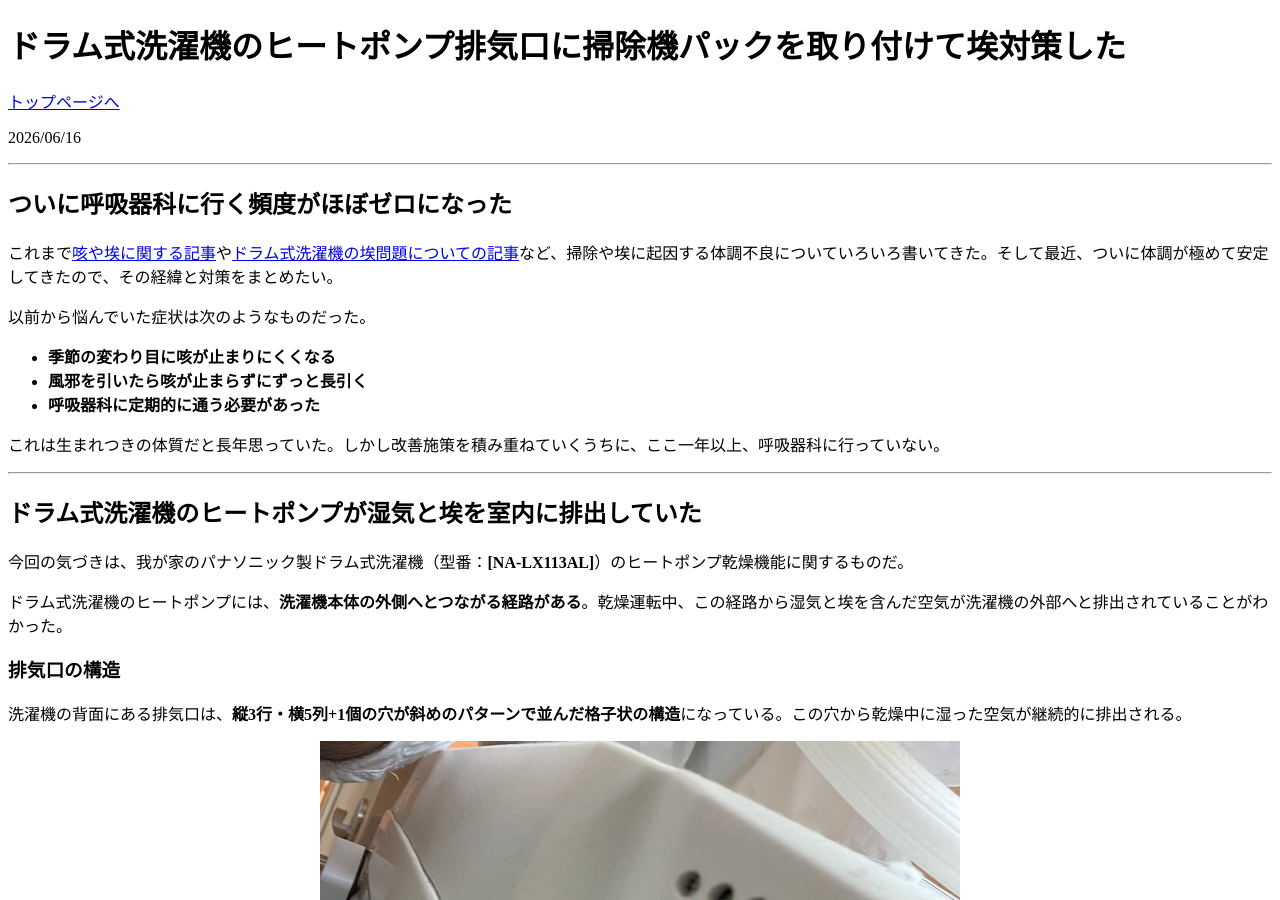
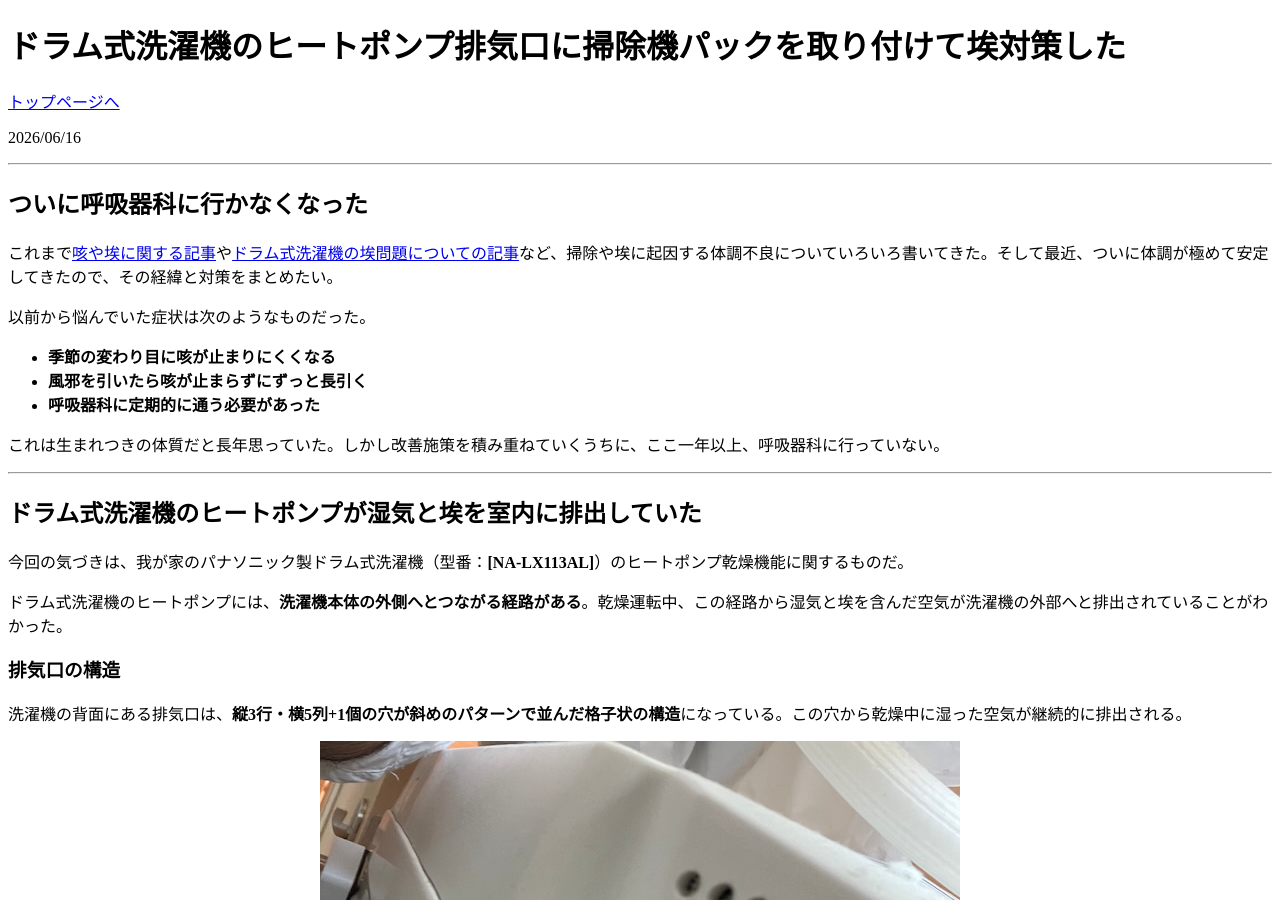
Before and after one commit to yossato/articles, a Jekyll site: the page built from _posts/2026-06-16-drum-washer-heat-pump-dust-fix.md, in a window 1280 px wide and 900 px high. Built offline with Jekyll 4.4.1, drawn with Linux system fonts in a browser that asks for light colours.

Commit message:
呼吸器科に行く頻度の表現を修正し、体調の安定を明確化

```diff
--- a/_posts/2026-06-16-drum-washer-heat-pump-dust-fix.md
+++ b/_posts/2026-06-16-drum-washer-heat-pump-dust-fix.md
@@ -10,7 +10,7 @@ image: /assets/images/nogasan-pack-attached.jpg
 
 ---
 
-## ついに呼吸器科に行く頻度がほぼゼロになった
+## ついに呼吸器科に行かなくなった
 
 これまで[咳や埃に関する記事](./20250129_cough-asthma.html)や[ドラム式洗濯機の埃問題についての記事](./20251221_drum-washer-dust-problem.html)など、掃除や埃に起因する体調不良についていろいろ書いてきた。そして最近、ついに体調が極めて安定してきたので、その経緯と対策をまとめたい。
 
```
